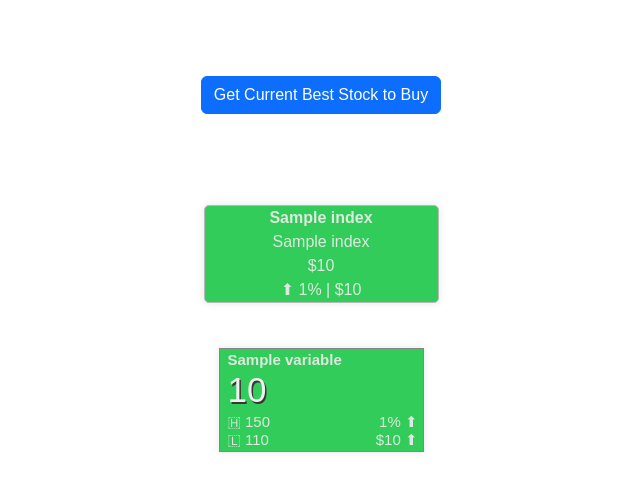
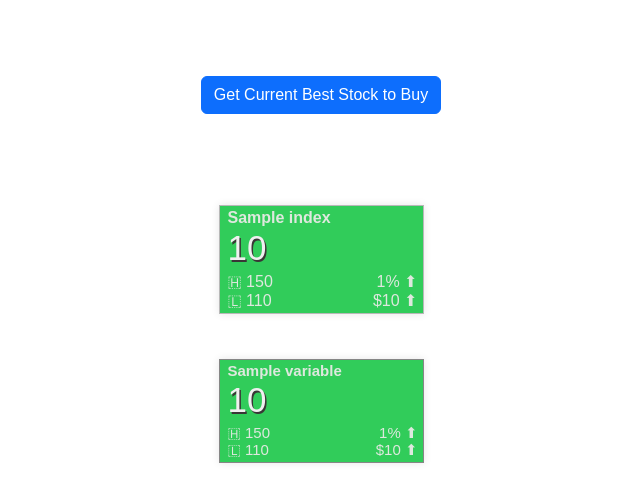
Before and after one commit to cjnuss/effective-stock-finder, a Flask app: template main-project/src/templates/index.html in a window 1280 px wide. Shown: the part 80-582 px from the top of the page, without its empty margins (319-959 px from the left). Run offline with Flask 3, Linux system fonts and the light colour scheme; the template is opened without the code that fills it: most values are stand-ins (such as "Sample title", 1, 10 or a date in 2020).

Commit message:
matched UI updates for stock contents  with index contents

```diff
--- a/main-project/src/static/style.css
+++ b/main-project/src/static/style.css
@@ -82,11 +82,9 @@ body{
 .index {
     margin: 5px;
     margin-bottom: 20px;
-    width: 235px;
-    text-align: center;
+    width: 205px;
     align-items: center;
     border: 0.01px solid rgb(184, 184, 184);
-    border-radius: 5px;
     box-shadow: 0 0 8px rgba(0, 0, 0, 0.1);
 }
 
--- a/main-project/src/templates/index.html
+++ b/main-project/src/templates/index.html
@@ -37,17 +37,36 @@
             {% else %}
                 <div class="index" id="no-change-index">
             {% endif %}
-                    <div><b>{{ index.name }}</b></div>
-                    <div>{{ index.short_name }}</div>
-                    <div>${{ index.price }}</div>
-            {% if index.percentage_change|float > 0 %}
-                    <div>⬆
-            {% elif index.percentage_change|float < 0 %}
-                    <div>⬇️
-            {% else %}
-                    <div>⏹
-            {% endif %}
-                    {{ index.percentage_change }}% | ${{ index.price_change }}</div>
+                <div class="stock-short-name"><b>{{ index.short_name }}</b></div>
+                <div class="stock-price">{{ index.price }}</div>
+                <div class="stock-row">
+                    <div>🇭 150</div> <!-- Today's highest price   -->
+                        {% if index.percentage_change|float > 0 %}
+                        <div class="stock-row-percent-change">
+                            {{ index.percentage_change }}% ⬆
+                        {% elif index.percentage_change|float < 0 %}
+                        <div class="stock-row-percent-change">
+                            {{ index.percentage_change }}% ⬇
+                        {% else %}
+                        <div class="stock-row-percent-change">
+                            {{ index.percentage_change }}% ⏹
+                        {% endif %}
+                        </div>
+                    </div>
+                <div class="stock-row">
+                    <div>🇱 110</div> <!-- Todays' lowest price   -->
+                    {% if index.percentage_change|float > 0 %}
+                    <div class="stock-row-percent-change">
+                        ${{ index.price_change }} ⬆
+                    {% elif index.percentage_change|float < 0 %}
+                    <div class="stock-row-percent-change">
+                        ${{ index.price_change }} ⬇
+                    {% else %}
+                    <div class="stock-row-percent-change">
+                        ${{ index.price_change }} ⏹
+                    {% endif %}
+                    </div>
+                </div>
                 </div>
         {% endfor %}
     </div>
@@ -66,7 +85,7 @@
                     <div class="stock-price">{{ variable.price }}</div>
 
                     <div class="stock-row">
-                        <div>🇭 150</div>
+                        <div>🇭 150</div> <!-- Today's highest price   -->
                             {% if variable.percentage_change|float > 0 %}
                             <div class="stock-row-percent-change">
                                 {{ variable.percentage_change }}% ⬆
@@ -80,7 +99,7 @@
                             </div>
                         </div>
                     <div class="stock-row">
-                        <div>🇱 110</div>
+                        <div>🇱 110 </div> <!-- Today's lowest price   -->
                         {% if variable.percentage_change|float > 0 %}
                         <div class="stock-row-percent-change">
                             ${{ variable.price_change }} ⬆
```
